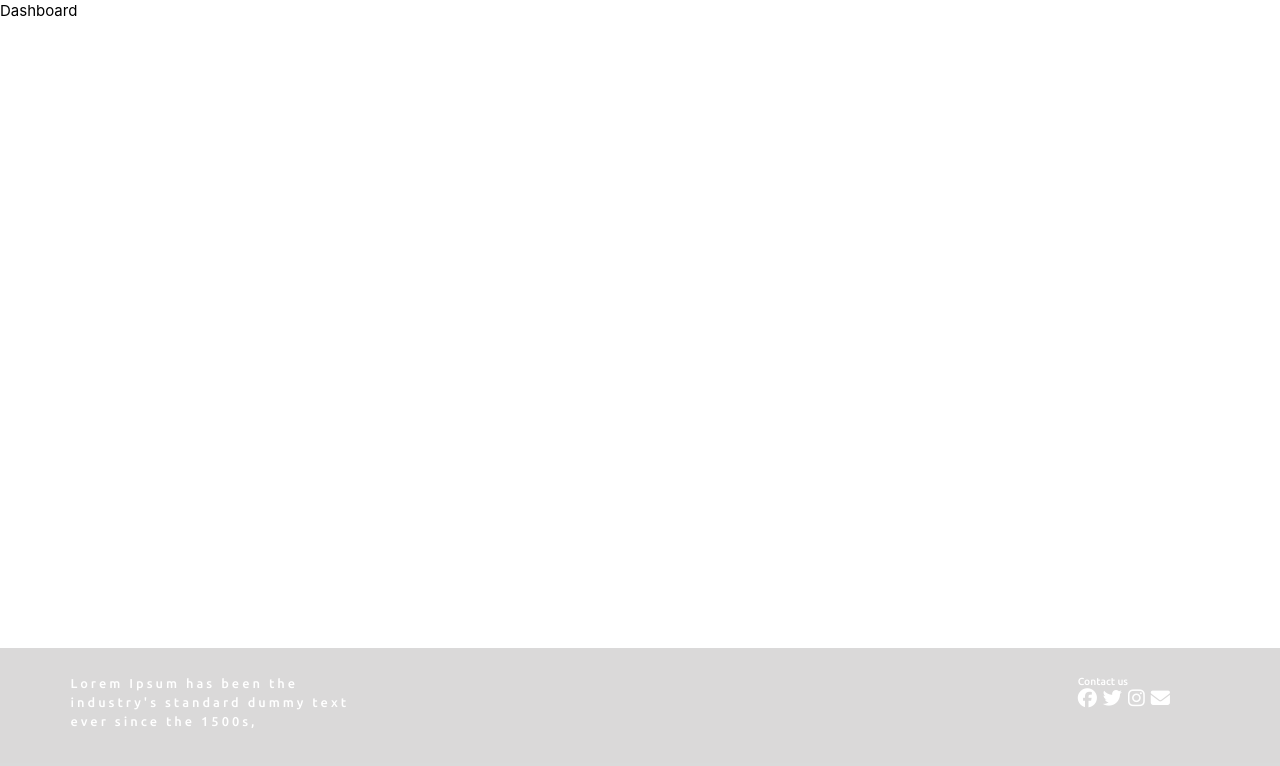
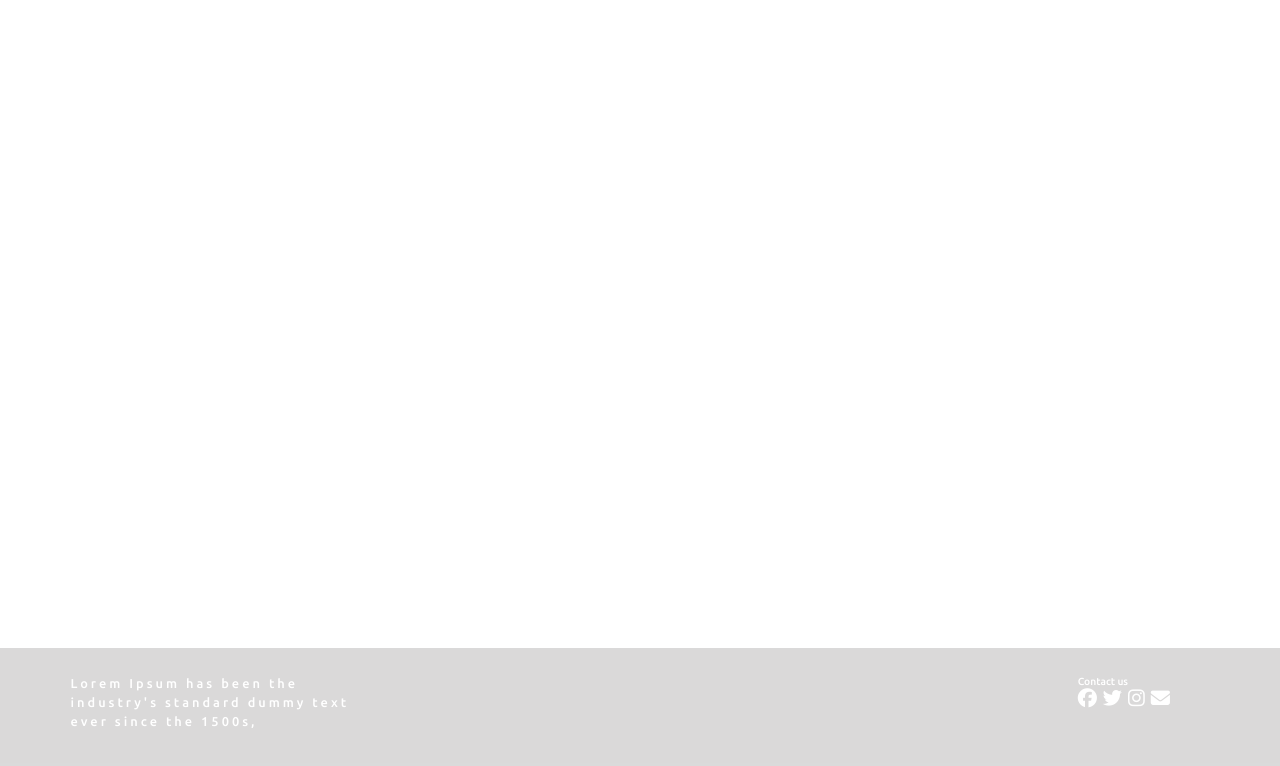
Before and after one commit to rebantac/gym_site, a React (Create React App) app in the folder client/: page /dashboard in a window 1280 px wide. Shown: the top 766 px of the page. Built offline with nearby package versions, Linux system fonts and the light colour scheme; the HTML template or start-up script is replaced by a standard one; a web font is replaced by a local one.

Commit message:
add rebanta-8

```diff
--- a/client/src/pages/Dashboard.jsx
+++ b/client/src/pages/Dashboard.jsx
@@ -1,8 +1,15 @@
-import React from 'react'
+import React, { useEffect, useState } from 'react'
 
 const Dashboard = () => {
+  const [id, setId] = useState('')
+  useEffect(() => {
+    setId(localStorage.getItem('gym_id'))
+  }, [])
+
+  console.log(id)
+
   return (
-    <div>Dashboard</div>
+    <div></div>
   )
 }
 
--- a/client/src/pages/SignIn.jsx
+++ b/client/src/pages/SignIn.jsx
@@ -22,11 +22,12 @@ const SignIn = () => {
 
   const handleSubmit = async (e) => {
     e.preventDefault();
+    localStorage.setItem('gym_id', gym_id)
 
     checkClient ? (
       navigate('/home')
     ) : (
-      navigate(`/dashboard/${gym_id}`)
+      navigate('/dashboard')
     )
   }
 
```
